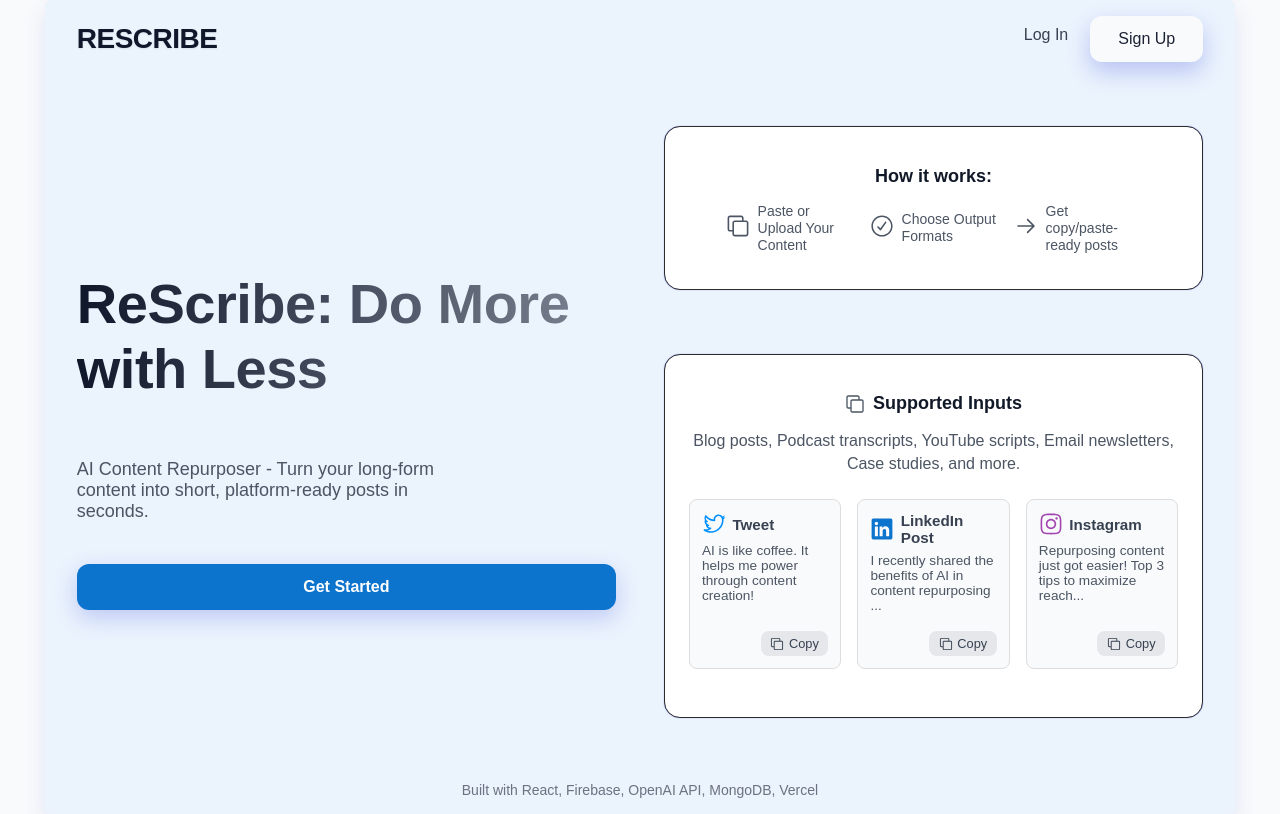
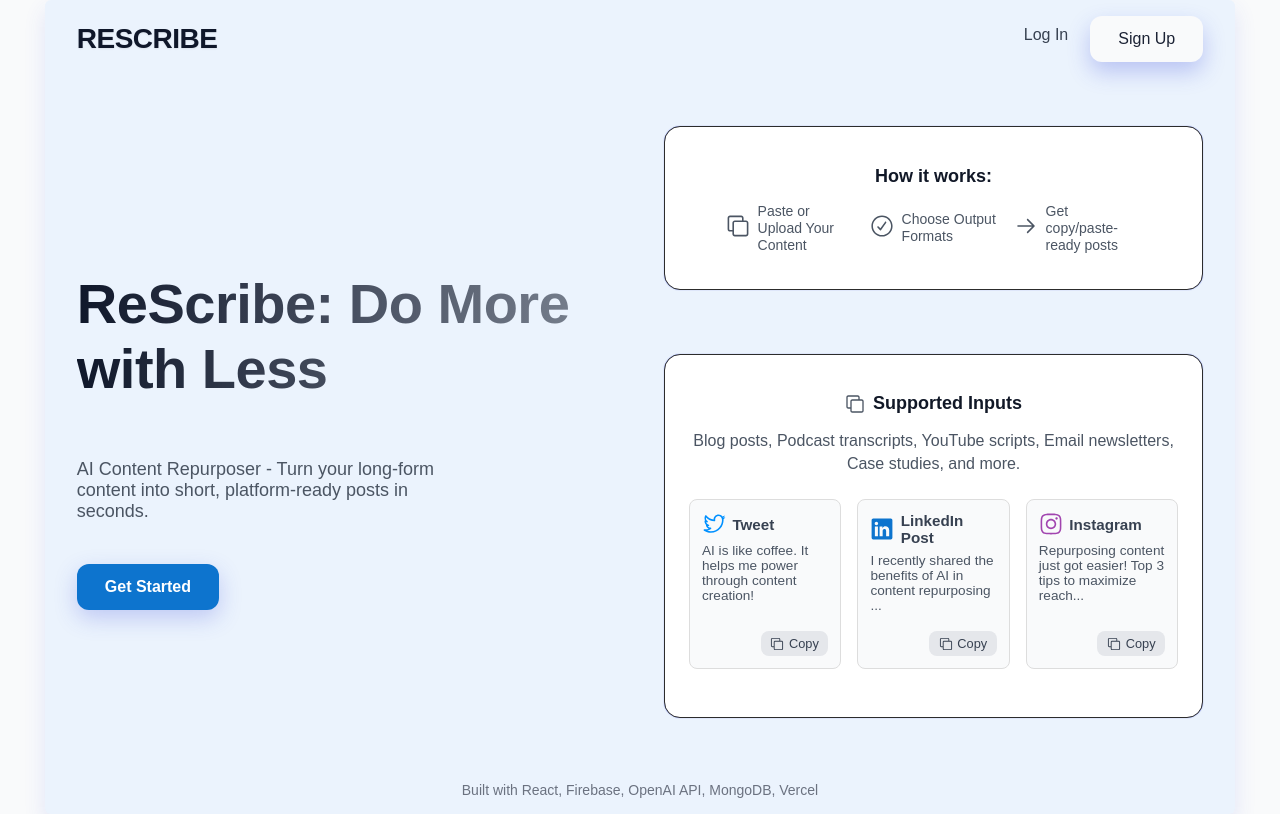
Before and after one commit to PhuongHoang68/ReScribe, a React (Create React App) app in the folder client/: page / in a window 1280 px wide. Built offline with nearby package versions, Linux system fonts and the light colour scheme; no server answers; what @radix-ui/themes would draw is missing.

Commit message:
MVP done

```diff
--- a/client/src/LandingPage.js
+++ b/client/src/LandingPage.js
@@ -36,9 +36,12 @@ export default function LandingPage() {
             <p style={{ fontSize: '1.125rem', color: '#4b5563', maxWidth: '40ch' }}>
               AI Content Repurposer - Turn your long-form content into short, platform-ready posts in seconds.
             </p>
+            <Link to="/login" style={{ textDecoration: 'none' }}>
             <button className= "getting-started" color="#0D74CE">
               Get Started
               </button>
+              </Link>
+
           </div>
 
           {/* Right Side */}
--- a/client/src/LoginPage.js
+++ b/client/src/LoginPage.js
@@ -107,6 +107,10 @@ export default function Login() {
 							Create an account
 						</Button> */}
 						{/* <Button tabIndex={tabIndex} onClick={{handleLogin}}>Sign in</Button> */}
+						<Link href="/signup" style={{ textDecoration: 'none' }}>
+						<Button  className="auth-button" style={{backgroundColor: "#0D74CE"}}>Create Account</Button>
+						</Link>
+
             <Button  className="auth-button" onClick={handleLogin}>Log In</Button>
 					</Flex>
 				</Card>
```
